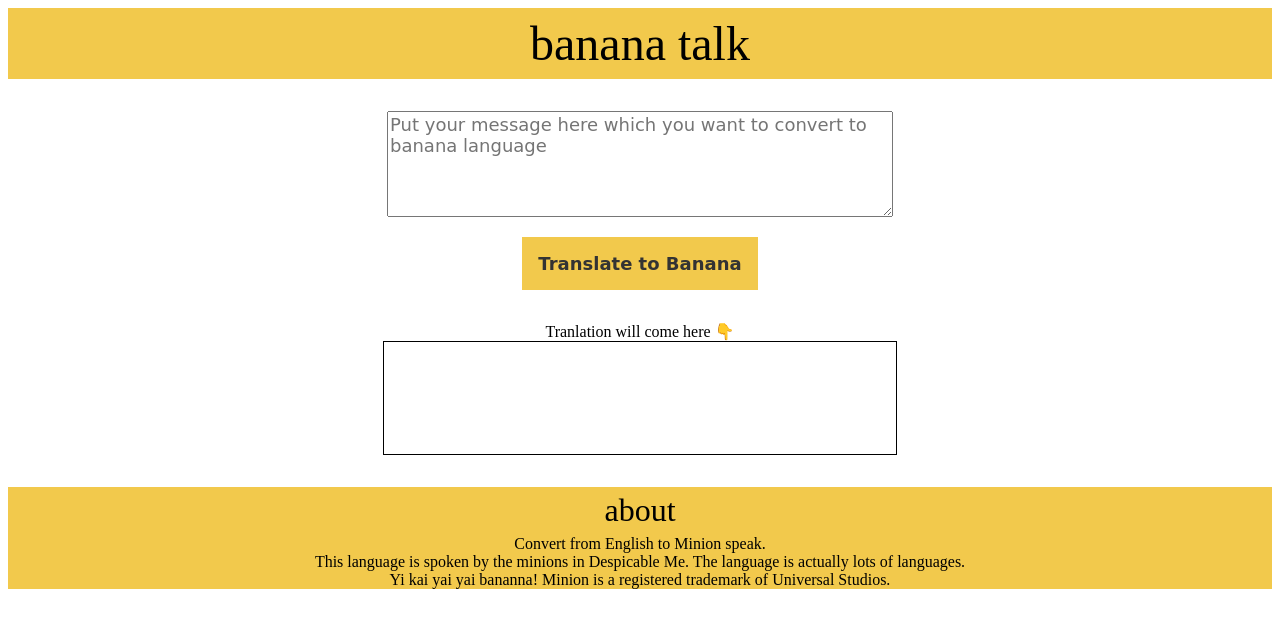
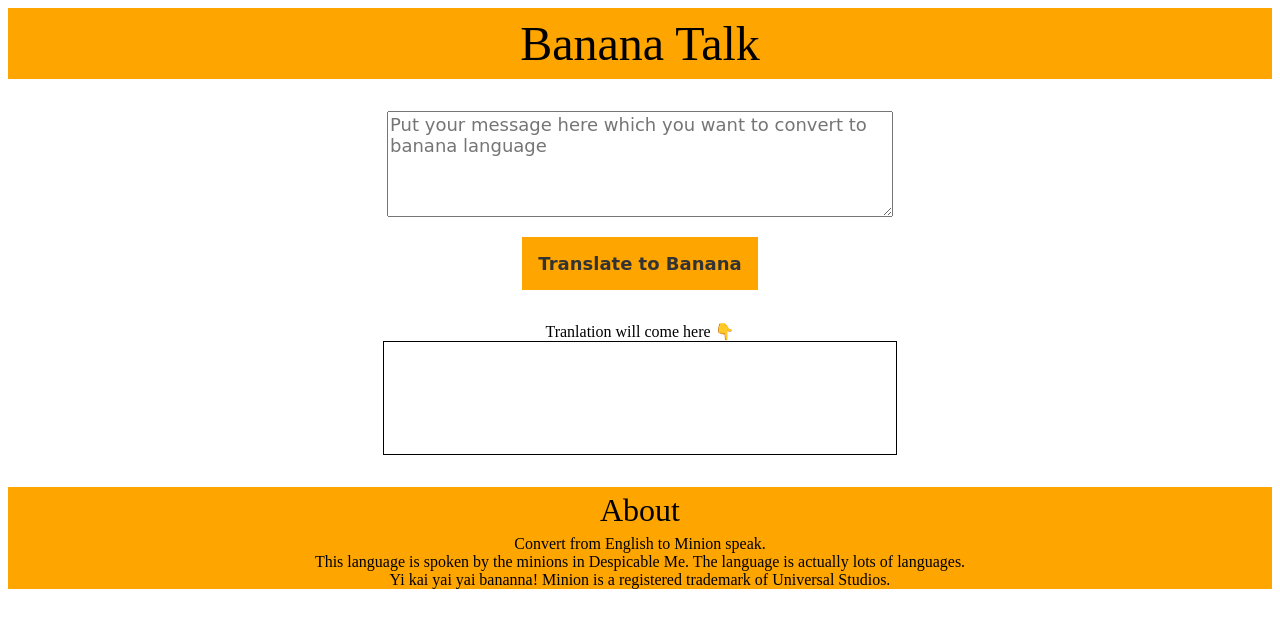
Before and after one commit to skshabeera/mark6, a plain HTML site: page bananatalk.html in a window 1280 px wide. Drawn offline with Linux system fonts and the light colour scheme; a web font is replaced by a local one.

Commit message:
add project

```diff
--- a/bananatalk.html
+++ b/bananatalk.html
@@ -10,7 +10,7 @@
 <body>
     <header>
         <div>
-            banana talk
+            Banana Talk
         </div>
     </header>
     <main>
@@ -21,7 +21,7 @@
     </main>
 
     <footer>
-        <div>about</div>
+        <div>About</div>
         <p>Convert from English to Minion speak.<br> This language is spoken by the minions in Despicable Me. The language is actually lots of languages.<br> Yi kai yai yai bananna! Minion is a registered trademark of Universal Studios.</p>
     </footer>
 </body>
--- a/styles.css
+++ b/styles.css
@@ -2,7 +2,7 @@
 
 
 :root {
-    --primary: #F2C94C;
+    --primary:orange;
     --secondary: #4c75f2;
     --textColor: #333333;
 }
```
